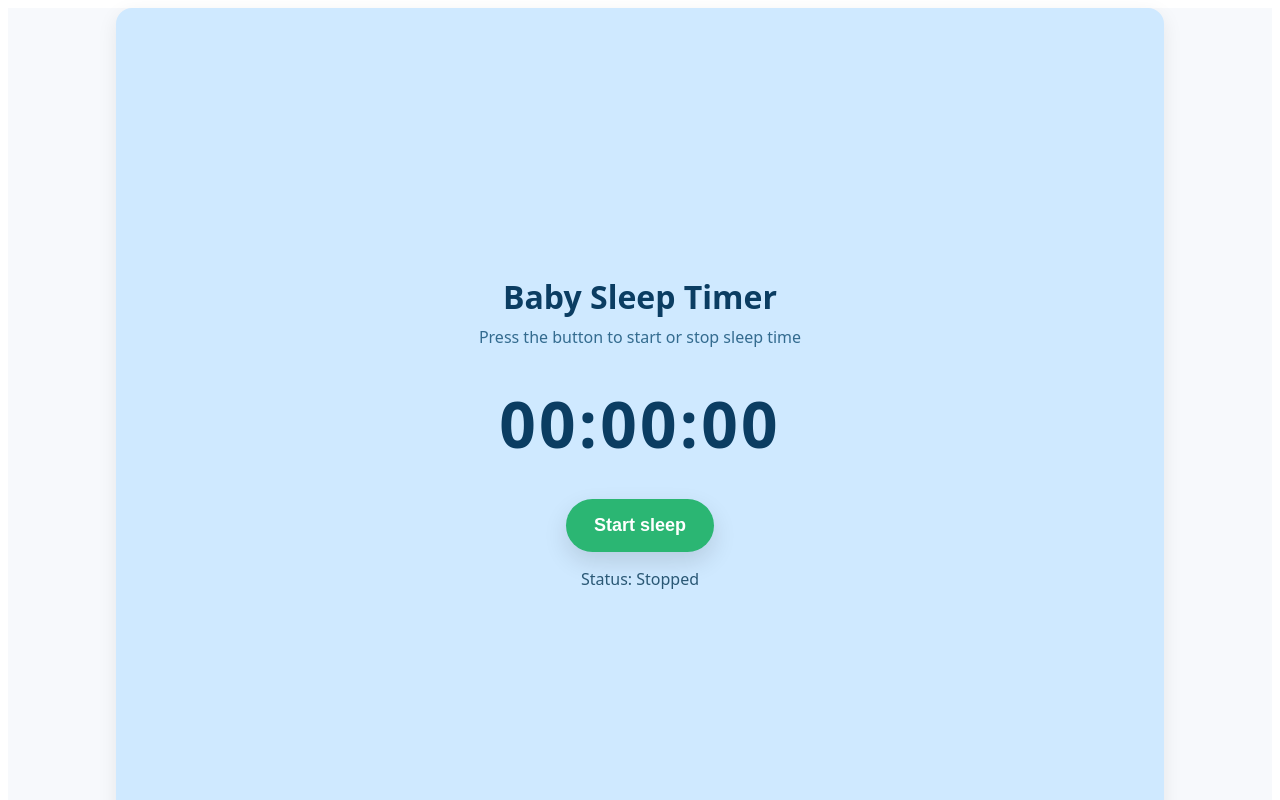
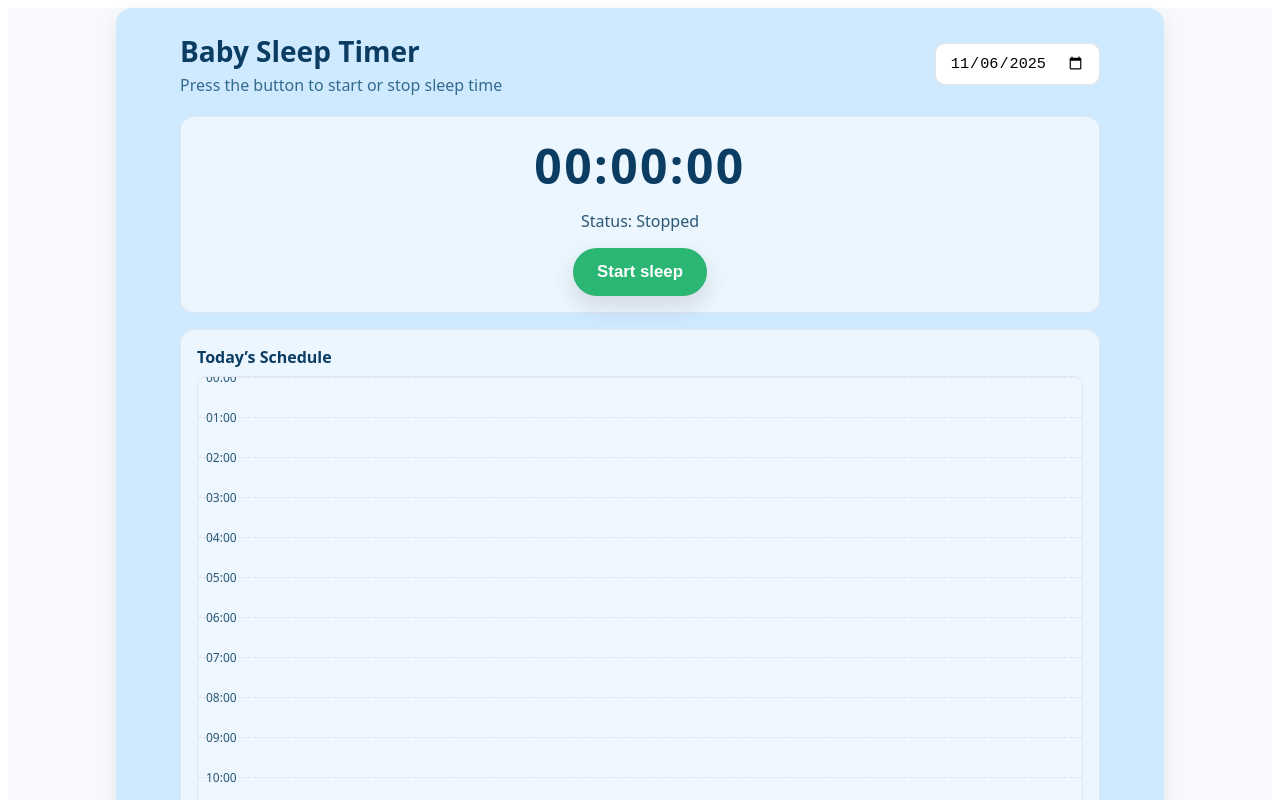
Before and after one commit to sagibarkai800/fun-game, a React (Vite) app: page / in a window 1280 px wide. Shown: the top 800 px of the page. Built offline with nearby package versions, Linux system fonts and the light colour scheme.

Commit message:
commit 3

```diff
--- a/src/App.jsx
+++ b/src/App.jsx
@@ -4,6 +4,16 @@ export default function App() {
   const [isSleeping, setIsSleeping] = useState(false)
   const [startAtMs, setStartAtMs] = useState(null)
   const [elapsedMs, setElapsedMs] = useState(0)
+  const [sessions, setSessions] = useState(() => {
+    try {
+      const raw = localStorage.getItem('sleepSessions')
+      return raw ? JSON.parse(raw) : []
+    } catch {
+      return []
+    }
+  })
+  const todayIso = new Date().toISOString().slice(0, 10)
+  const [selectedDate, setSelectedDate] = useState(todayIso)
 
   useEffect(() => {
     if (!isSleeping || !startAtMs) return
@@ -13,11 +23,28 @@ export default function App() {
     return () => clearInterval(id)
   }, [isSleeping, startAtMs])
 
+  useEffect(() => {
+    try {
+      localStorage.setItem('sleepSessions', JSON.stringify(sessions))
+    } catch {}
+  }, [sessions])
+
   function handleToggle() {
     if (isSleeping) {
       // Stop
       if (startAtMs) {
-        setElapsedMs(Date.now() - startAtMs)
+        const end = Date.now()
+        const duration = end - startAtMs
+        setElapsedMs(duration)
+        // Add a session if positive length
+        if (duration > 0) {
+          const startDateIso = new Date(startAtMs).toISOString().slice(0, 10)
+          const endDateIso = new Date(end).toISOString().slice(0, 10)
+          setSessions((prev) => [
+            ...prev,
+            { start: startAtMs, end, startDateIso, endDateIso }
+          ])
+        }
       }
       setIsSleeping(false)
       setStartAtMs(null)
@@ -41,6 +68,32 @@ export default function App() {
 
   const displayMs = isSleeping && startAtMs ? Date.now() - startAtMs : elapsedMs
 
+  function startOfDayMs(isoDate) {
+    const [y, m, d] = isoDate.split('-').map(Number)
+    return new Date(y, m - 1, d, 0, 0, 0, 0).getTime()
+  }
+  function endOfDayMs(isoDate) {
+    const [y, m, d] = isoDate.split('-').map(Number)
+    return new Date(y, m - 1, d, 23, 59, 59, 999).getTime()
+  }
+
+  const dayStart = startOfDayMs(selectedDate)
+  const dayEnd = endOfDayMs(selectedDate)
+  const minutesInDay = 24 * 60
+
+  // Build blocks for selected day, clipping sessions that cross midnight
+  const dayBlocks = sessions
+    .map((s) => {
+      const start = Math.max(s.start, dayStart)
+      const end = Math.min(s.end, dayEnd)
+      if (end <= start) return null
+      const fromMin = Math.max(0, Math.floor((start - dayStart) / 60000))
+      const toMin = Math.min(minutesInDay, Math.ceil((end - dayStart) / 60000))
+      return { fromMin, toMin, start, end }
+    })
+    .filter(Boolean)
+    .sort((a, b) => a.fromMin - b.fromMin)
+
   return (
     <div style={{
       minHeight: '100vh',
@@ -58,37 +111,67 @@ export default function App() {
         borderRadius: '16px',
         boxShadow: '0 6px 20px rgba(0,0,0,0.08)',
         display: 'flex',
-        alignItems: 'center',
-        justifyContent: 'center',
+        flexDirection: 'column',
+        alignItems: 'stretch',
+        justifyContent: 'flex-start',
         color: '#0b3d62',
         textAlign: 'center',
         padding: '24px'
       }}>
-        <div style={{ width: '100%', maxWidth: 640 }}>
-          <h1 style={{ margin: 0, fontSize: '2rem' }}>Baby Sleep Timer</h1>
-          <p style={{ marginTop: 8, color: '#336b8f' }}>
+        <div style={{ width: '100%', maxWidth: 920, margin: '0 auto' }}>
+          <div style={{ display: 'flex', alignItems: 'center', justifyContent: 'space-between', gap: 16 }}>
+            <div style={{ textAlign: 'left' }}>
+              <h1 style={{ margin: 0, fontSize: '1.75rem' }}>Baby Sleep Timer</h1>
+              <div style={{ marginTop: 4, color: '#336b8f' }}>
                 Press the button to start or stop sleep time
-          </p>
+              </div>
+            </div>
+            <div>
+              <input
+                type="date"
+                value={selectedDate}
+                onChange={(e) => setSelectedDate(e.target.value)}
+                style={{
+                  padding: '10px 14px',
+                  borderRadius: 10,
+                  border: '1px solid rgba(0,0,0,0.1)',
+                  fontSize: '0.95rem'
+                }}
+              />
+            </div>
+          </div>
 
           <div style={{
-            marginTop: 32,
-            fontSize: '4rem',
-            letterSpacing: '0.05em',
-            fontWeight: 700,
-            color: '#0b3d62'
+            marginTop: 20,
+            display: 'flex',
+            alignItems: 'center',
+            justifyContent: 'space-between',
+            gap: 16,
+            flexWrap: 'wrap'
           }}>
+            <div style={{
+              flex: '1 1 360px',
+              minWidth: 320,
+              background: 'rgba(255,255,255,0.6)',
+              border: '1px solid rgba(0,0,0,0.06)',
+              borderRadius: 14,
+              padding: 16
+            }}>
+              <div style={{ fontSize: '3rem', fontWeight: 700, letterSpacing: '0.05em' }}>
                 {formatDuration(displayMs)}
               </div>
-
-          <div style={{ marginTop: 32 }}>
+              <div style={{ marginTop: 12, color: '#2a5875' }}>
+                Status: {isSleeping ? 'Sleeping…' : 'Stopped'}
+              </div>
+              <div style={{ marginTop: 16 }}>
                 <button
                   onClick={handleToggle}
                   style={{
                     appearance: 'none',
                     border: 'none',
-                padding: '16px 28px',
+                    padding: '14px 24px',
                     borderRadius: '999px',
-                fontSize: '1.125rem',
+                    fontSize: '1.05rem',
                     fontWeight: 600,
                     color: '#ffffff',
                     cursor: 'pointer',
@@ -102,9 +185,83 @@ export default function App() {
                   {isSleeping ? 'Stop sleep' : 'Start sleep'}
                 </button>
               </div>
+            </div>
 
-          <div style={{ marginTop: 16, color: '#2a5875' }}>
-            Status: {isSleeping ? 'Sleeping…' : 'Stopped'}
+            <div style={{
+              flex: '2 1 520px',
+              minWidth: 420,
+              background: 'rgba(255,255,255,0.6)',
+              border: '1px solid rgba(0,0,0,0.06)',
+              borderRadius: 14,
+              padding: 16
+            }}>
+              <div style={{ textAlign: 'left', fontWeight: 600, marginBottom: 8 }}>Today’s Schedule</div>
+              <div style={{ position: 'relative', height: 960, overflow: 'hidden', borderRadius: 10, background: '#eef6ff', border: '1px solid rgba(0,0,0,0.06)' }}>
+                {/* Hour grid */}
+                {Array.from({ length: 25 }).map((_, i) => (
+                  <div
+                    key={i}
+                    style={{
+                      position: 'absolute',
+                      top: `${(i / 24) * 100}%`,
+                      left: 0,
+                      right: 0,
+                      borderTop: '1px dashed rgba(0,0,0,0.08)'
+                    }}
+                  />
+                ))}
+                {/* Hour labels */}
+                {Array.from({ length: 24 }).map((_, i) => (
+                  <div
+                    key={`label-${i}`}
+                    style={{
+                      position: 'absolute',
+                      top: `calc(${(i / 24) * 100}% - 8px)`,
+                      left: 8,
+                      fontSize: 12,
+                      color: '#2a5875'
+                    }}
+                  >
+                    {String(i).padStart(2, '0')}:00
+                  </div>
+                ))}
+                {/* Sleep blocks */}
+                {dayBlocks.map((b, idx) => {
+                  const topPct = (b.fromMin / minutesInDay) * 100
+                  const bottomPct = (b.toMin / minutesInDay) * 100
+                  const heightPct = Math.max(1.5, bottomPct - topPct)
+                  const label = `${new Date(b.start).toLocaleTimeString([], { hour: '2-digit', minute: '2-digit' })} - ${new Date(b.end).toLocaleTimeString([], { hour: '2-digit', minute: '2-digit' })}`
+                  return (
+                    <div
+                      key={idx}
+                      title={label}
+                      style={{
+                        position: 'absolute',
+                        left: 72,
+                        right: 12,
+                        top: `calc(${topPct}% + 2px)`,
+                        height: `calc(${heightPct}% - 4px)`,
+                        background: 'linear-gradient(180deg, #9fd2ff, #74bfff)',
+                        border: '1px solid rgba(0,0,0,0.08)',
+                        borderRadius: 10,
+                        boxShadow: '0 6px 18px rgba(0,0,0,0.08)',
+                        display: 'flex',
+                        alignItems: 'center',
+                        padding: '6px 10px',
+                        color: '#08324f',
+                        fontSize: 12,
+                        overflow: 'hidden'
+                      }}
+                    >
+                      <div style={{ fontWeight: 700, marginRight: 8 }}>Sleep</div>
+                      <div style={{ opacity: 0.8 }}>
+                        {label}
+                      </div>
+                    </div>
+                  )
+                })}
+              </div>
+            </div>
           </div>
         </div>
       </div>
```
Lines whose indentation alone changed are shown as unchanged.
